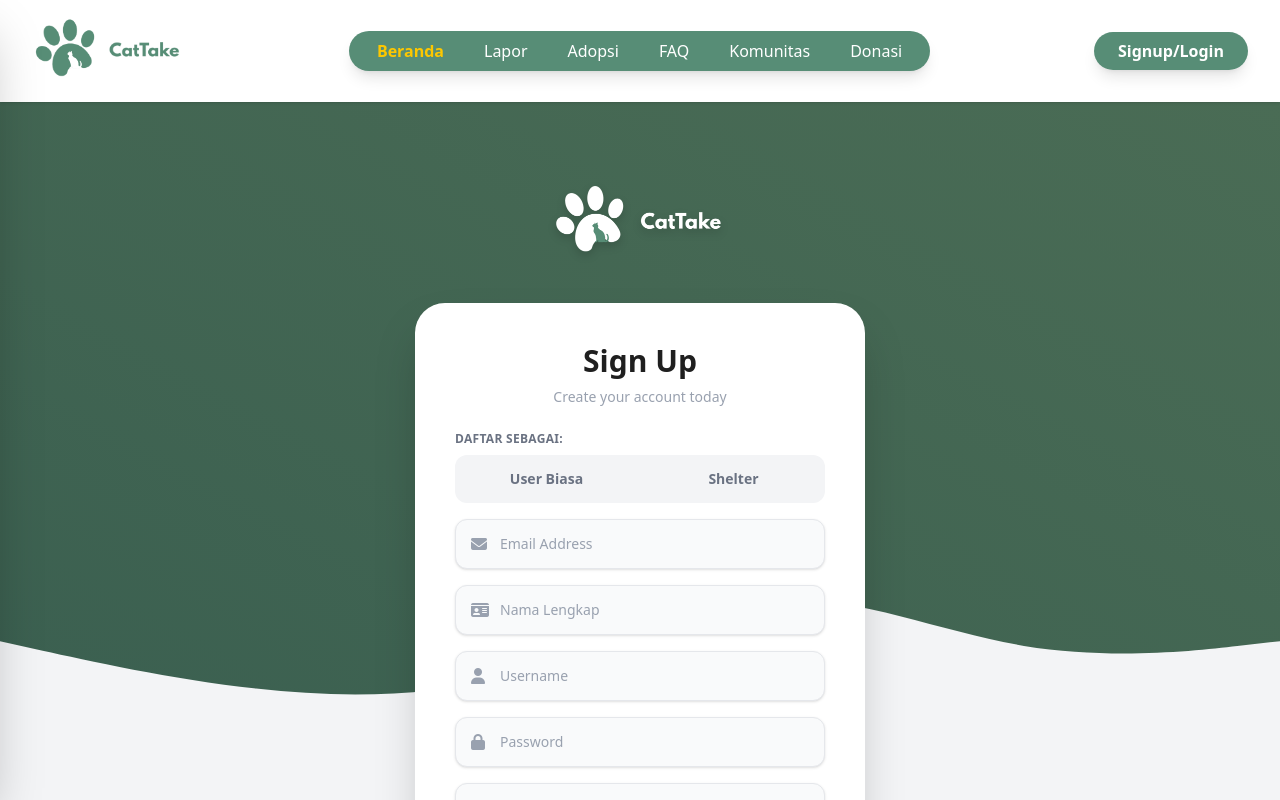
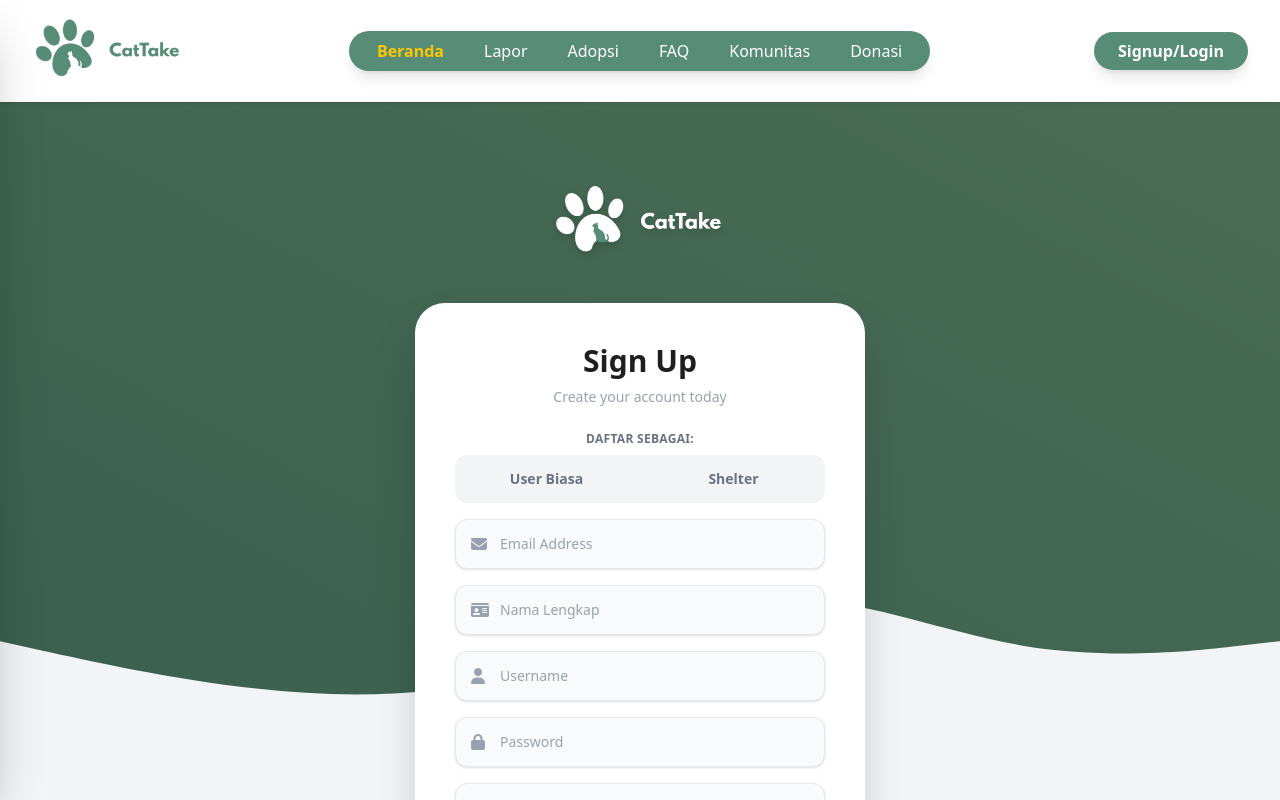
Before and after one commit to zicofarry/CatTake, a Vue app in the folder frontend/: page /signup in a window 1280 px wide. Shown: the top 800 px of the page. Built offline with nearby package versions, Linux system fonts and the light colour scheme.

Commit message:
update "daftar sebagai" biar ke tengah

```diff
--- a/frontend/src/pages/SignupPage.vue
+++ b/frontend/src/pages/SignupPage.vue
@@ -32,7 +32,7 @@
             <form @submit.prevent="handleSignup" class="space-y-4 text-left">
 
                 <div>
-                    <label class="block text-xs font-bold text-gray-500 mb-2 uppercase tracking-wide">Daftar Sebagai:</label>
+                    <label class="block text-xs font-bold text-gray-500 mb-2 uppercase tracking-wide text-center">Daftar Sebagai:</label>
                     <div class="flex justify-between gap-3 bg-gray-100 p-1 rounded-xl">
                         <button
                             type="button"
```
